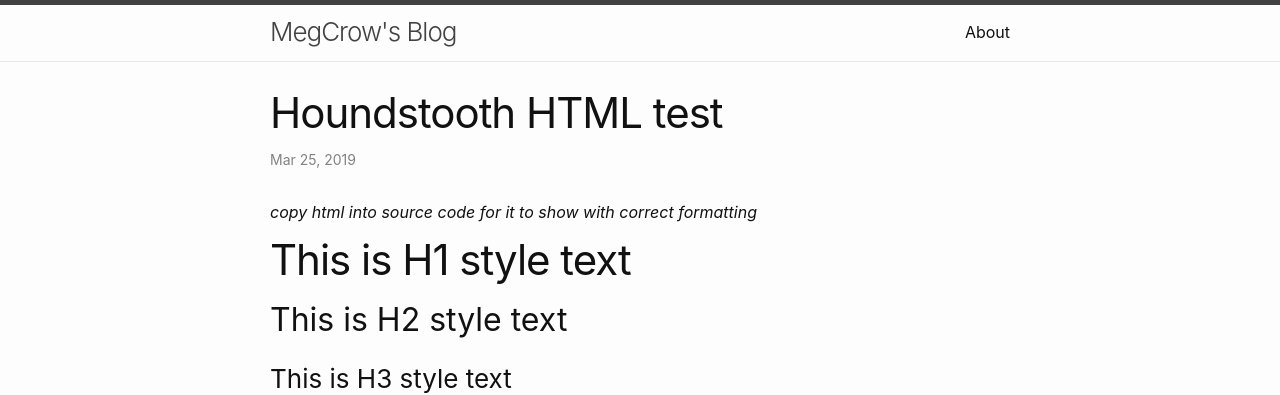
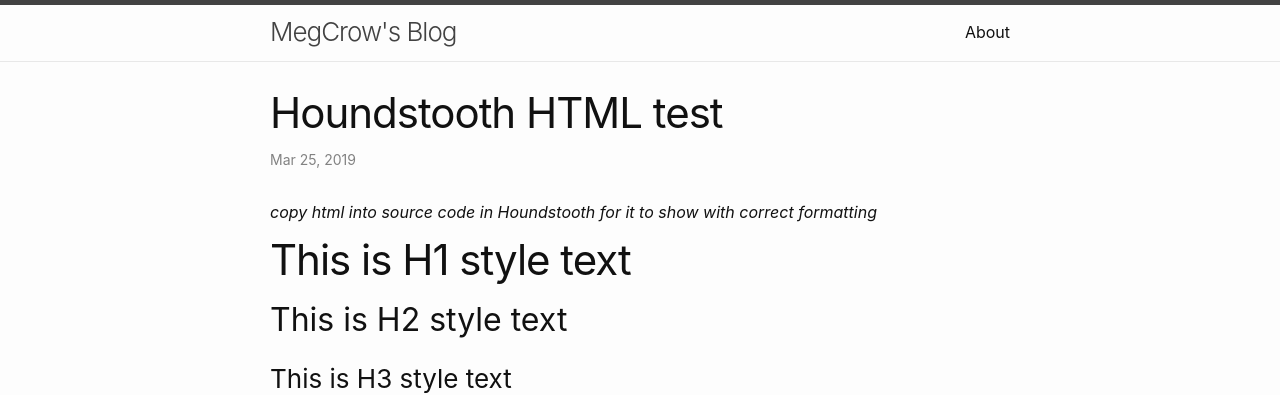
Before and after one commit to megcrow/megcrow-blog, a Jekyll site: the page built from _posts/2019-03-25-houndstooth-html-test.md, in a window 1280 px wide. Shown: the top 395 px of the page. Built offline with Jekyll 4.4.1, drawn with Linux system fonts in a browser that asks for light colours.

Commit message:
[HT] Edited item: _posts/2019-03-25-houndstooth-html-test.md

```diff
--- a/_posts/2019-03-25-houndstooth-html-test.md
+++ b/_posts/2019-03-25-houndstooth-html-test.md
@@ -28,7 +28,7 @@ social:
   img_path: null
 
 ---
-<p><em><em>copy html into source code for it to show with correct formatting</em></em></p>
+<p><em><em>copy html into source code in Houndstooth for it to show with correct formatting</em></em></p>
 <h1>This is H1 style text</h1>
 <h2>This is H2 style text</h2>
 <h3>This is H3 style text</h3>
```
